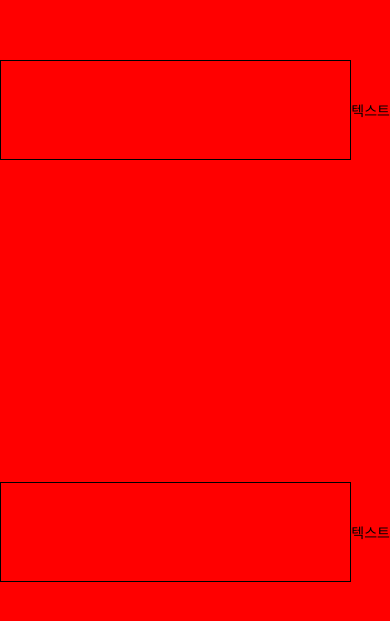
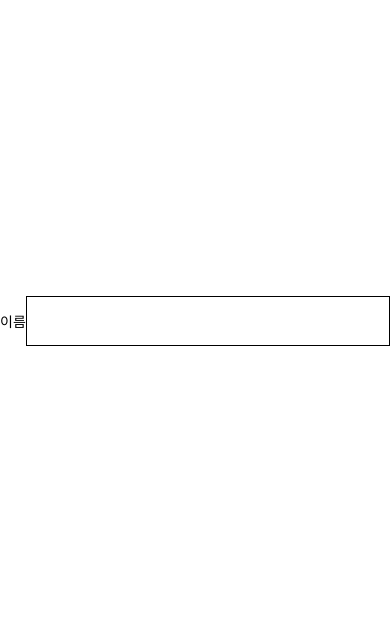
Before and after one commit to Develing1991/RN-app, a React Native app: screen / in a window 390 px wide. Shown: the part 101-722 px from the top of the page. Built offline with nearby package versions, Linux system fonts and the light colour scheme.

Commit message:
TextInput Component onChangeText and value

```diff
--- a/App.tsx
+++ b/App.tsx
@@ -5,19 +5,23 @@
  * @format
  */
 
-import React from 'react';
+import React, {useState} from 'react';
 import {SafeAreaView, StyleSheet, Text, TextInput, View} from 'react-native';
 
 function App(): React.JSX.Element {
+  const [name, setName] = useState<string>('');
+  const handleChangeInput = (value: string) => {
+    setName(value);
+  };
   return (
     <SafeAreaView style={styles.container}>
       <View style={styles.inputContainer}>
-        <TextInput style={styles.input} />
-        <Text>텍스트</Text>
-      </View>
-      <View style={styles.inputContainer}>
-        <TextInput style={styles.input} />
-        <Text>텍스트</Text>
+        <Text>이름</Text>
+        <TextInput
+          style={styles.input}
+          value={name}
+          onChangeText={handleChangeInput}
+        />
       </View>
     </SafeAreaView>
   );
@@ -26,18 +30,16 @@ function App(): React.JSX.Element {
 const styles = StyleSheet.create({
   container: {
     flex: 1,
-    backgroundColor: 'yellow',
   },
   input: {
     flex: 1,
     borderWidth: 1,
     borderColor: 'black',
-    height: 100,
+    height: 50,
     width: 100,
   },
   inputContainer: {
     flex: 1,
-    backgroundColor: 'red',
     flexDirection: 'row', // 기본 column
     alignItems: 'center',
   },
```
